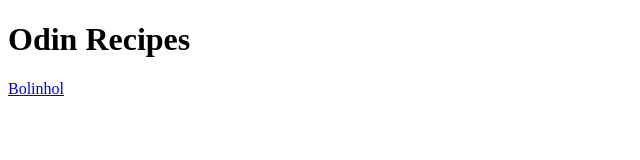
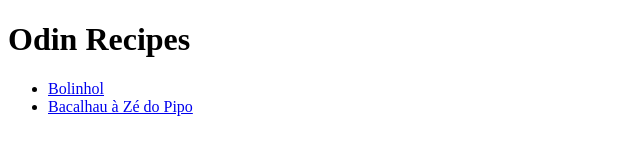
Before and after one commit to Vieirinha22/odin-recipes, a plain HTML site: page index.html in a window 1280 px wide. Shown: the whole page, without its empty margins (0-640 px from the left). Drawn offline with Linux system fonts and the light colour scheme.

Commit message:
updated index.html with link to bacalhau

```diff
--- a/index.html
+++ b/index.html
@@ -7,6 +7,9 @@
 </head>
 <body>
     <h1>Odin Recipes</h1>
-    <p><a href="recipes/bolinhol.html">Bolinhol</a></p>
+    <ul>
+        <li><a href="recipes/bolinhol.html">Bolinhol</a></li>
+        <li><a href="recipes/bacalhau_ze_pipo.html">Bacalhau à Zé do Pipo</a></li>
+    </ul>
 </body>
 </html>
```
